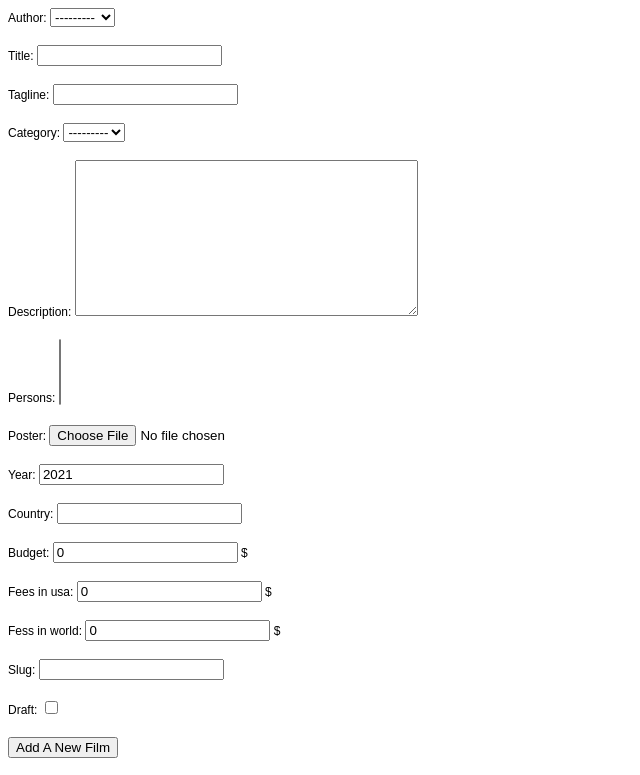
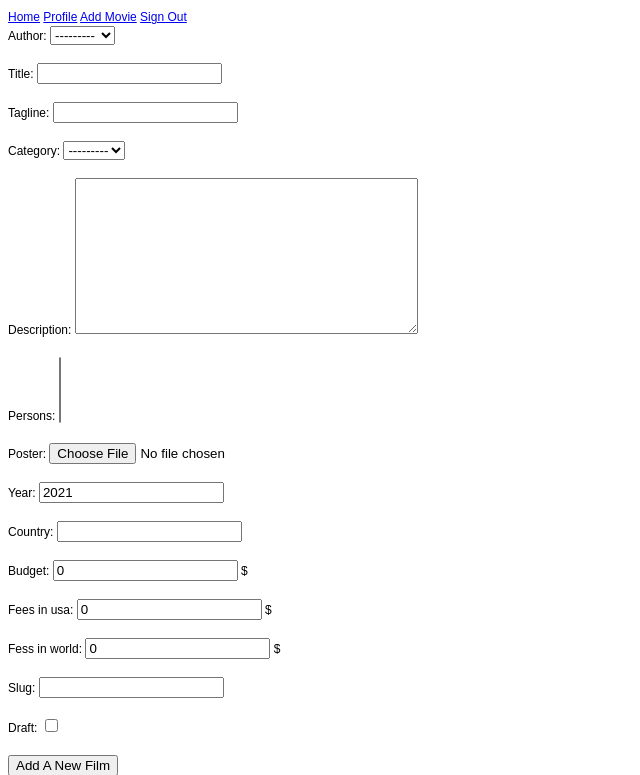
Before and after one commit to gunSlaveUnit/CinemaFan, a Django app: page /create in a window 1280 px wide. Shown: the top 775 px of the page, without its empty margins (0-640 px from the left). Run offline with Django 3.2, Linux system fonts and the light colour scheme; the visitor is signed in with stand-in values (Sample User, id 1); data comes from the database, SQL or seed files in the repository; data that the repository does not hold is empty; parts of the project's set-up code (start-up, migrations or seed data) failed here and were passed over.

Commit message:
Added nav bar

```diff
--- a/templates/base.html
+++ b/templates/base.html
@@ -11,6 +11,21 @@
         <link type="text/css" rel="stylesheet" href="{% static 'reset.css' %}">
     </head>
     <body>
+        <header>
+            <nav>
+                {% if user.is_authenticated %}
+                    <a href="{% url 'home' %}">Home</a>
+                    <a href="{% url 'profile' %}">Profile</a>
+                    <a href="{% url 'movie_create' %}">Add Movie</a>
+                    <a href="{% url 'signout' %}">Sign Out</a>
+                {% else %}
+                    <a href="{% url 'home' %}">Home</a>
+                    <a href="{% url 'signin' %}">Sign Up</a>
+                    <a href="{% url 'signup' %}">Sign In</a>
+                {% endif %}
+            </nav>
+        </header>
+
         {% if messages %}
             {% for message in messages %}
                 {{ message }}
```
